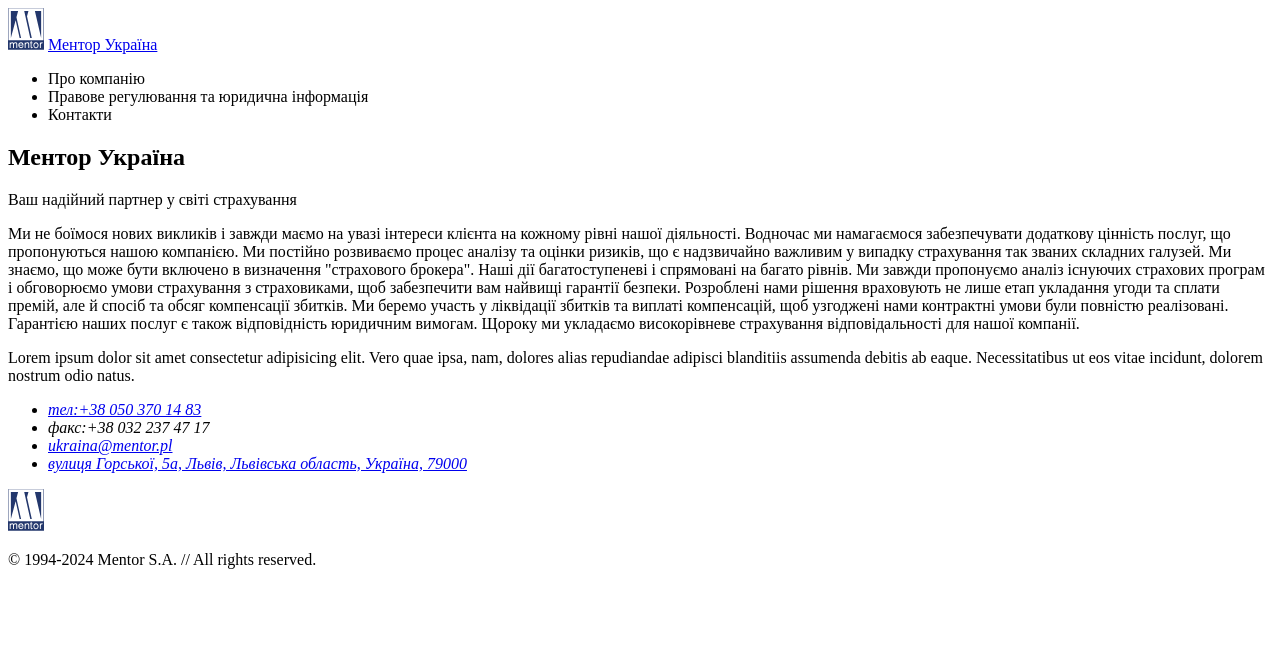
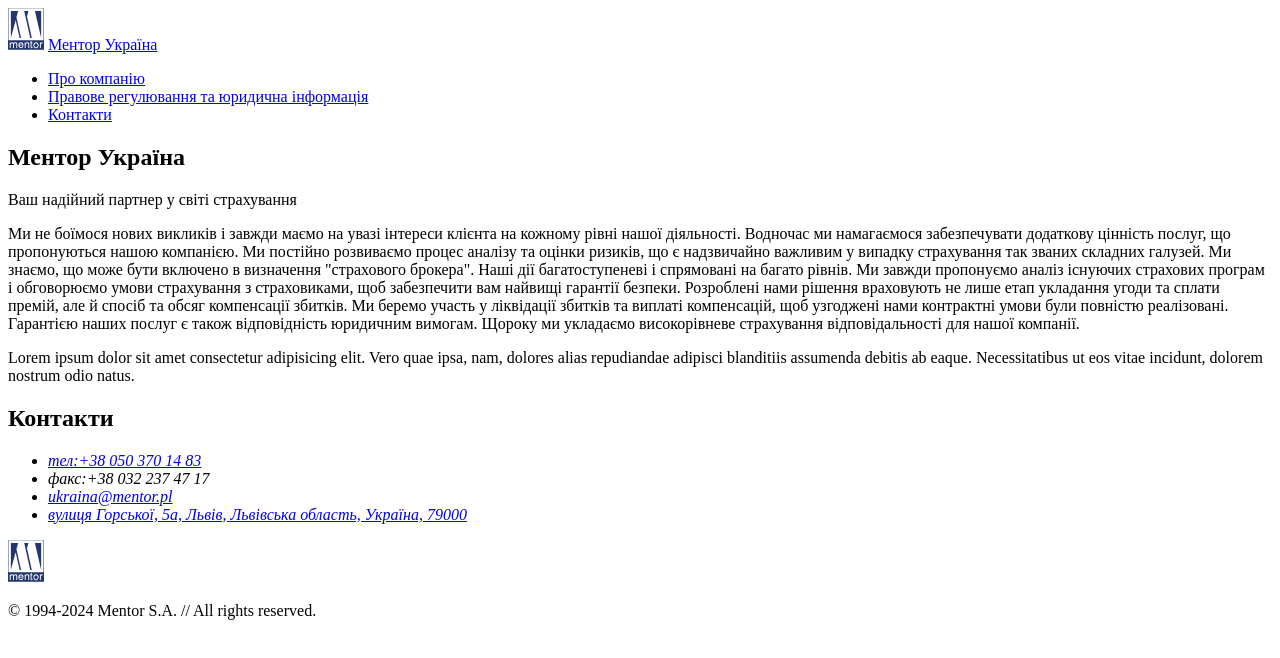
Before and after one commit to xPhoenixUAx/mentor, a plain HTML site: page index.html in a window 1280 px wide. Drawn offline with Linux system fonts and the light colour scheme.

Commit message:
added id

```diff
--- a/index.html
+++ b/index.html
@@ -11,16 +11,16 @@
     <a href="./mentor.html">Ментор Україна</a>
     <nav>
         <ul>
-            <li>Про компанію</li>
-            <li>Правове регулювання та юридична інформація</li>
-            <li>Контакти</li>
+            <li><a href="#1">Про компанію</a></li>
+            <li><a href="#2">Правове регулювання та юридична інформація</a></li>
+            <li><a href="#3">Контакти</a></li>
         </ul>
     </nav>
 </header>
     <main>
         <!--Інформація про компанію -->
         <section>
-            <h1>Ментор Україна</h1>
+            <h1 id="1">Ментор Україна</h1>
             <p>Ваш надійний партнер у світі страхування</p>
             <p>Ми не боїмося нових викликів і завжди маємо на увазі інтереси клієнта на кожному рівні нашої діяльності.
                  Водночас ми намагаємося забезпечувати додаткову цінність послуг, що пропонуються нашою компанією.
@@ -40,12 +40,13 @@
         </section>
     </main>
     <footer>
+        <h2 id="3">Контакти</h2>
         <address>
         <ul>
             <li><a href="tel:+380503701483">тел:+38 050 370 14 83</a></li>
             <li>факс:+38 032 237 47 17</li>
             <li><a href="mailto:ukraina@mentor.pl">ukraina@mentor.pl</a></li>
-            <li><a href="http://surl.li/rqfnx">вулиця Горської, 5а, Львів, Львівська область, Україна, 79000</a></li>
+            <li><a href="http://surl.li/rqfnx" target="_blank">вулиця Горської, 5а, Львів, Львівська область, Україна, 79000</a></li>
         </ul>
         </address>
         <img src="./images/logo_mentor.svg" width="36" height="42" alt="logo_mentor">
```
